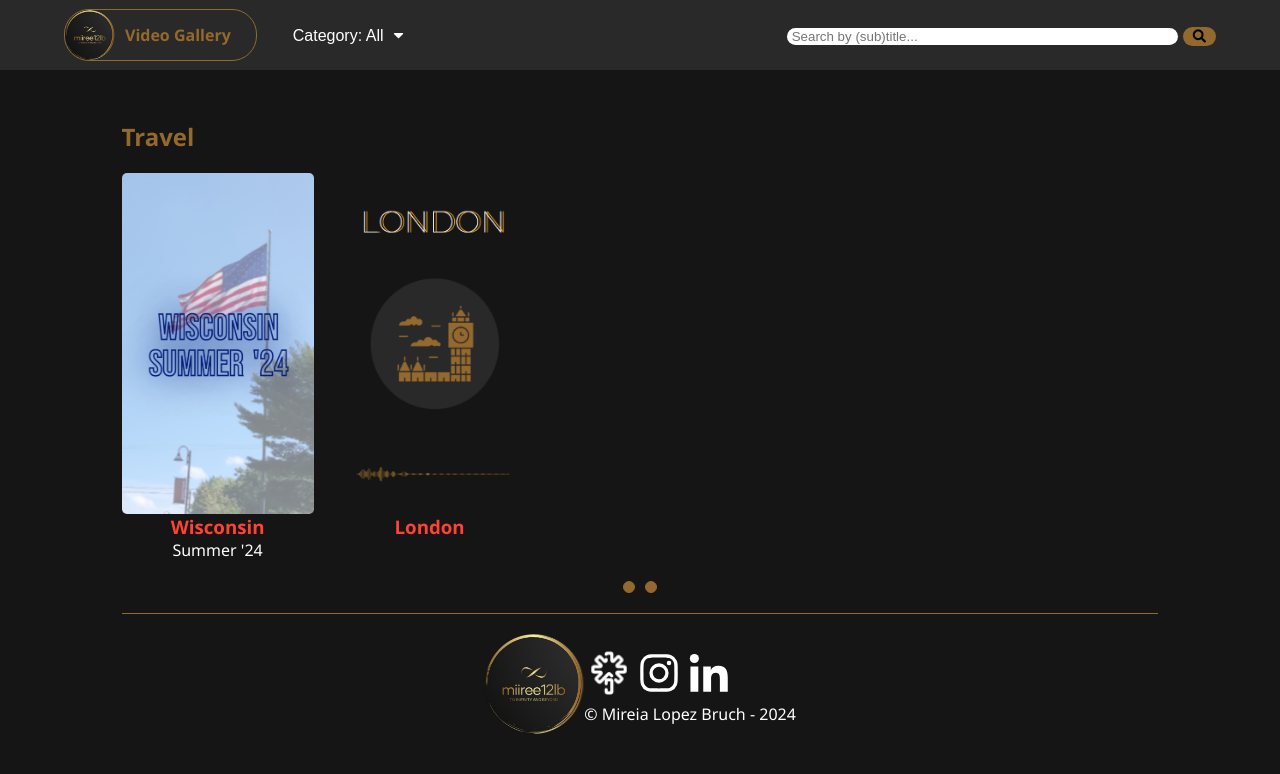
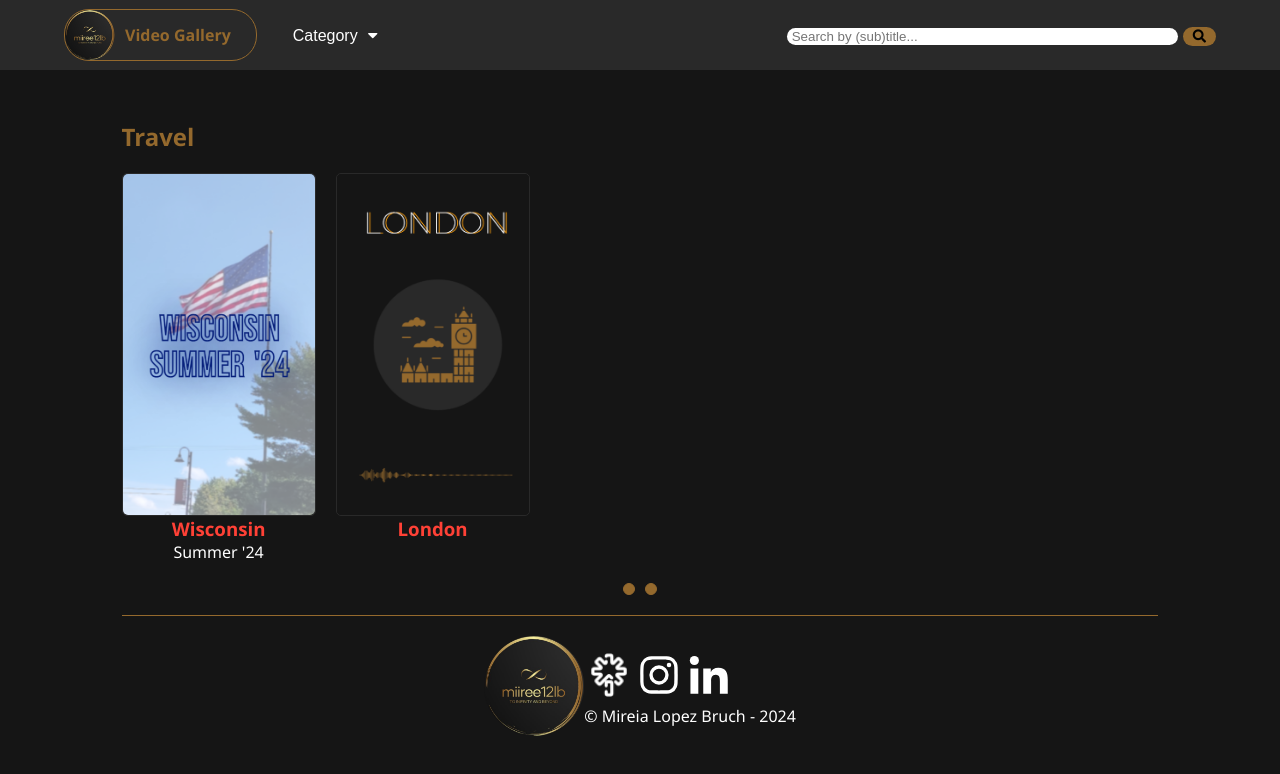
Before and after one commit to miiree12lb/video-gallery, a React (Create React App) app: page / in a window 1280 px wide. Shown: the top 774 px of the page. Built offline with nearby package versions, Linux system fonts and the light colour scheme.

Commit message:
full screen apple devices on chrome (hopefully)

```diff
--- a/src/DriveVideoEmbed.jsx
+++ b/src/DriveVideoEmbed.jsx
@@ -18,13 +18,18 @@ function DriveVideoEmbed({ videoUrl, vertical, title, subtitle, videoId, isPlayi
     }
 
     return (
-        <div className="video-container">
+        <div className="video-container"
+            style={{
+                width,
+                height
+            }}
+        >
             {!isPlaying ? (
                 <div
                     className="thumbnail-overlay"
                     style={{
-                        width,
-                        height,
+                        width: "100%",
+                        height: "100%",
                         position: "relative",
                         cursor: "pointer",
                         display: "flex",
@@ -47,14 +52,13 @@ function DriveVideoEmbed({ videoUrl, vertical, title, subtitle, videoId, isPlayi
                     style={{
                         top: 0,
                         left: 0,
-                        width,
-                        height,
+                        width:"100%",
+                        height: "100%",
                         border: "none",
                         borderRadius: "5px",
                     }}
                     allow="autoplay; encrypted-media"
                     allowFullScreen
-                    allowfullscreen="true"
                     title={title}
                 ></iframe>
 
--- a/src/Navbar.jsx
+++ b/src/Navbar.jsx
@@ -7,7 +7,7 @@ import './css/navbar.css';
 import logo from "./assets/images/logo.png";
 
 function Nabvar({ categories, selectedCategory, setSelectedCategory, setSearchQuery }) {
-    const isDesktop = useMediaQuery({ query: "(min-width: 701px)" });
+    const isDesktop = useMediaQuery({ query: "(min-width: 801px)" });
     const [isOpen, setIsOpen] = useState(false);
     const [showLeftNav, setShowLeftNav] = useState(true);
     const [showSearchBar, setShowSearchBar] = useState(true);
@@ -70,7 +70,7 @@ function Nabvar({ categories, selectedCategory, setSelectedCategory, setSearchQu
 
                     <div className="dropdown" ref={dropdownRef}>
                         <button id="category" onClick={toggleIcon}>
-                            Category: {selectedCategory}
+                            {selectedCategory === 'All' ? "Category" : selectedCategory}
                             <i
                                 id="caret"
                                 className={`fa ${isOpen ? "fa-caret-up" : "fa-caret-down"}`}
--- a/src/css/slider.css
+++ b/src/css/slider.css
@@ -4,6 +4,11 @@
     justify-content: space-between;
     align-items: center;
     margin-bottom: 20px;
+}
+
+.video-container {
+    border-radius: 5px;
+    border: solid 1px #292929;
 }
 
 .videos-container {
```
Also changed, not shown: 12 other files (tests, documents, lock files or other folders).
